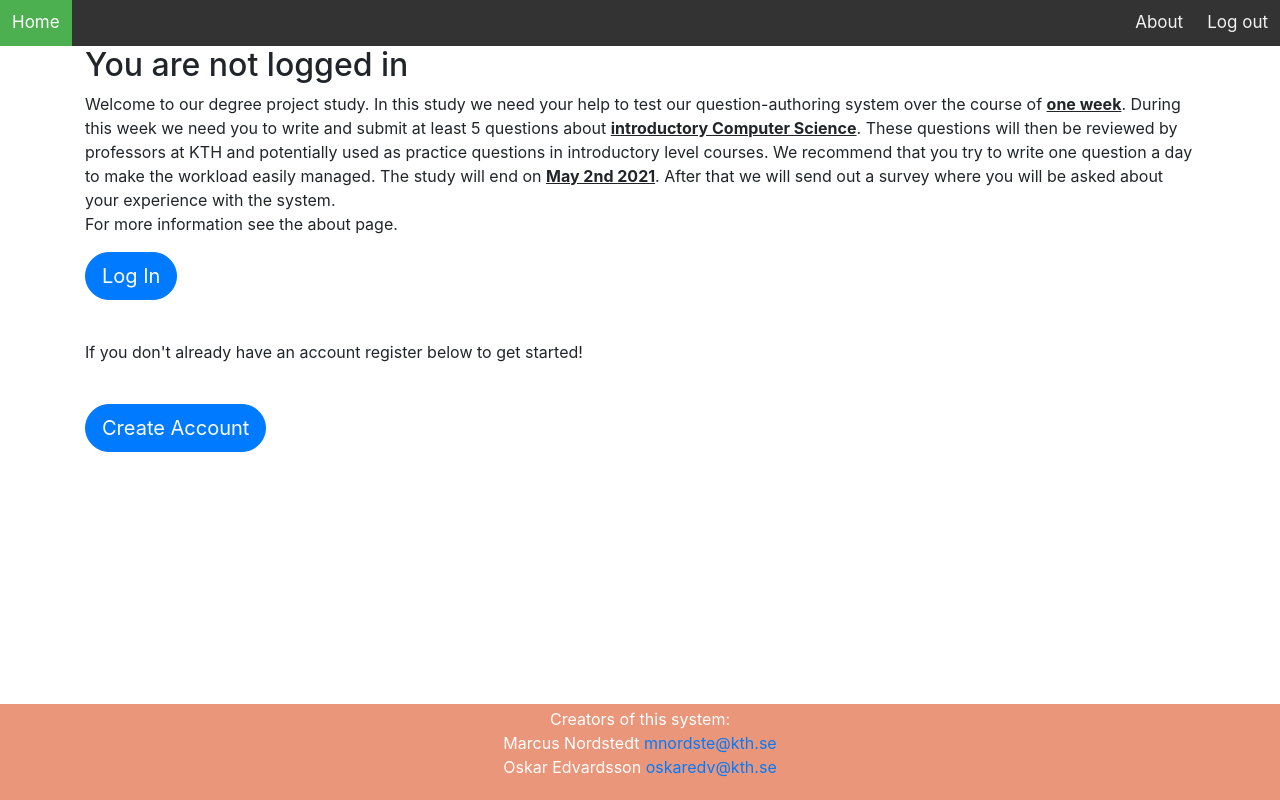
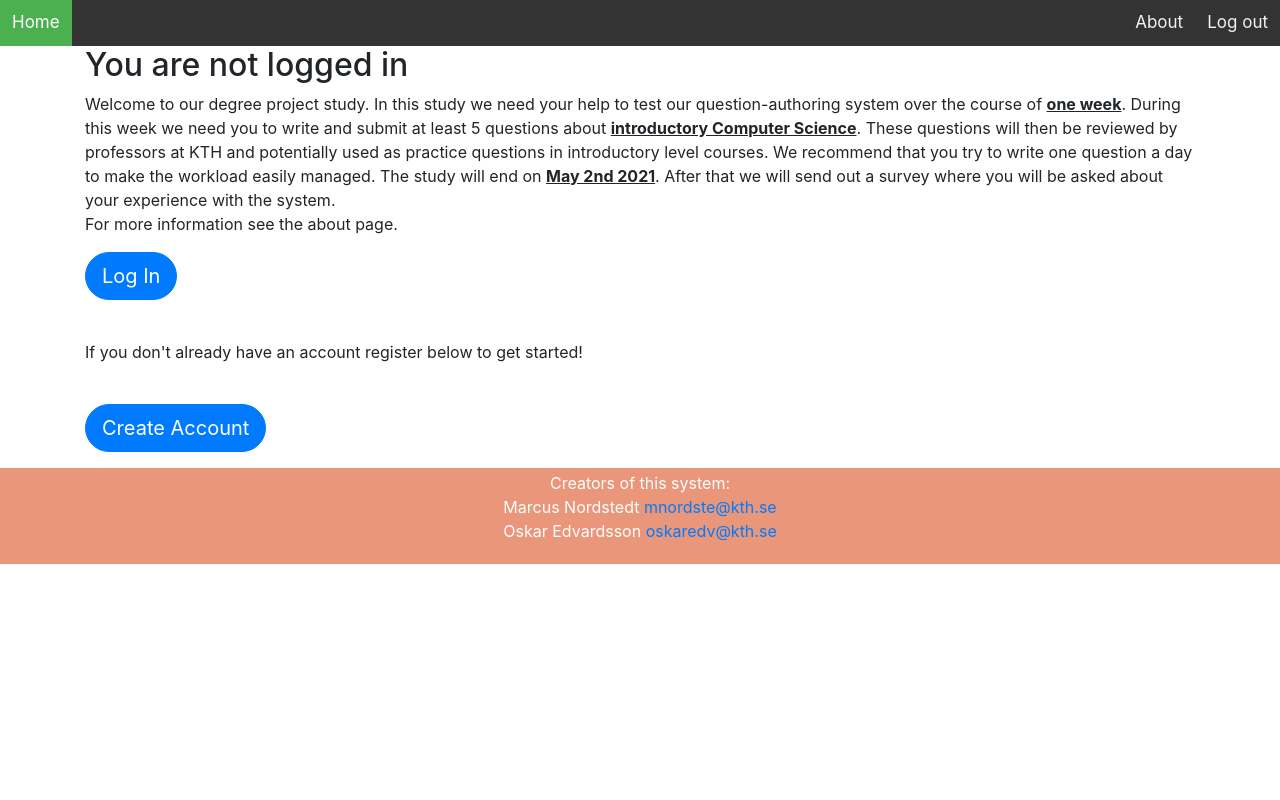
Before and after one commit to oskaredv/kex2021, a Django app: page / in a window 1280 px wide. Run offline with Django 3.2, Linux system fonts and the light colour scheme.

Commit message:
probably works now

```diff
--- a/templates/base.html
+++ b/templates/base.html
@@ -45,7 +45,7 @@
 
 
 footer {
-  position: absolute;
+  position: relative;
   left: 0;
   bottom: 0;
   width: 100%;
@@ -91,7 +91,7 @@ html, body {
   height: 100%;
   width: 100%;
 
-  height: 85vh;
+  height: 100vh;
 
 }
 </style>
```
